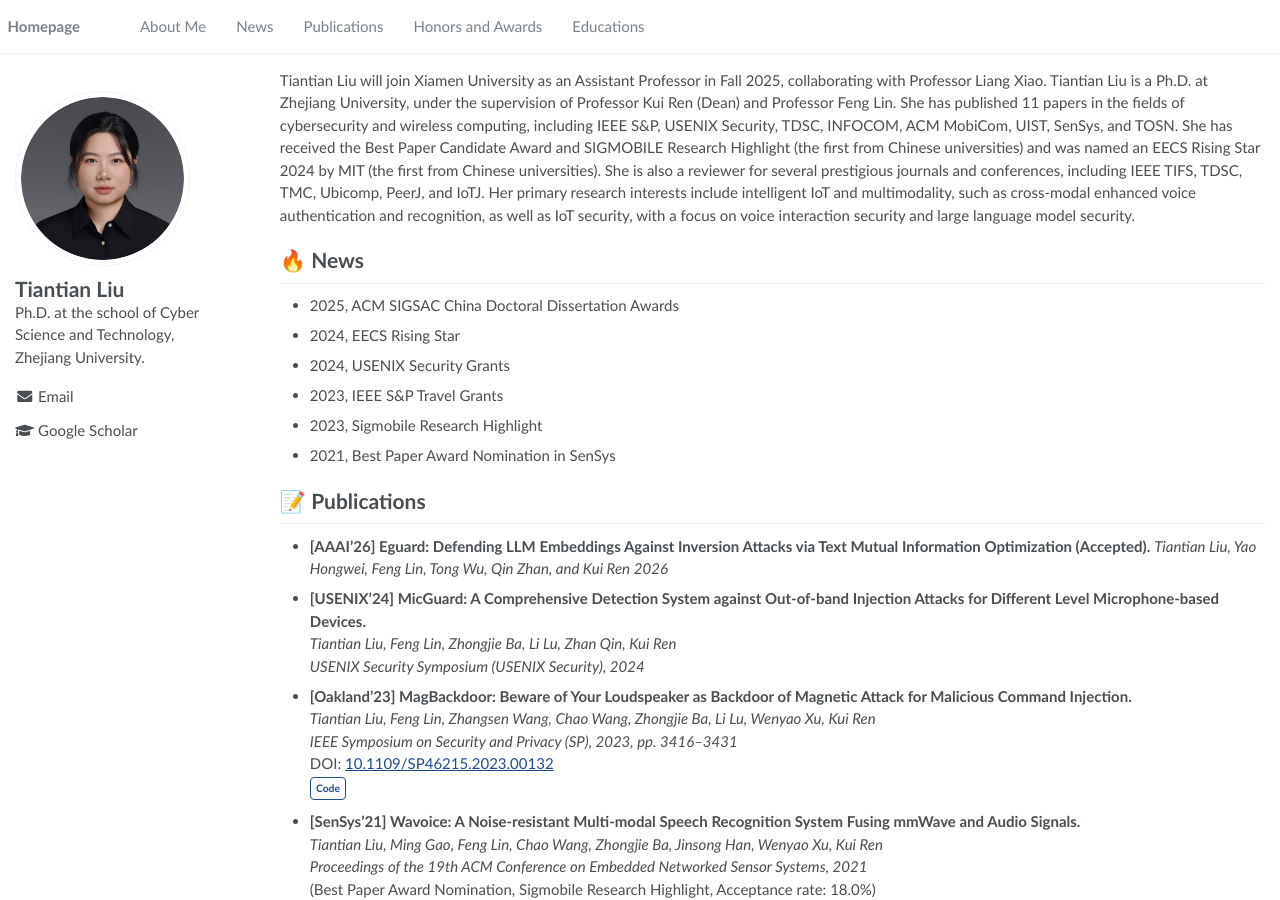
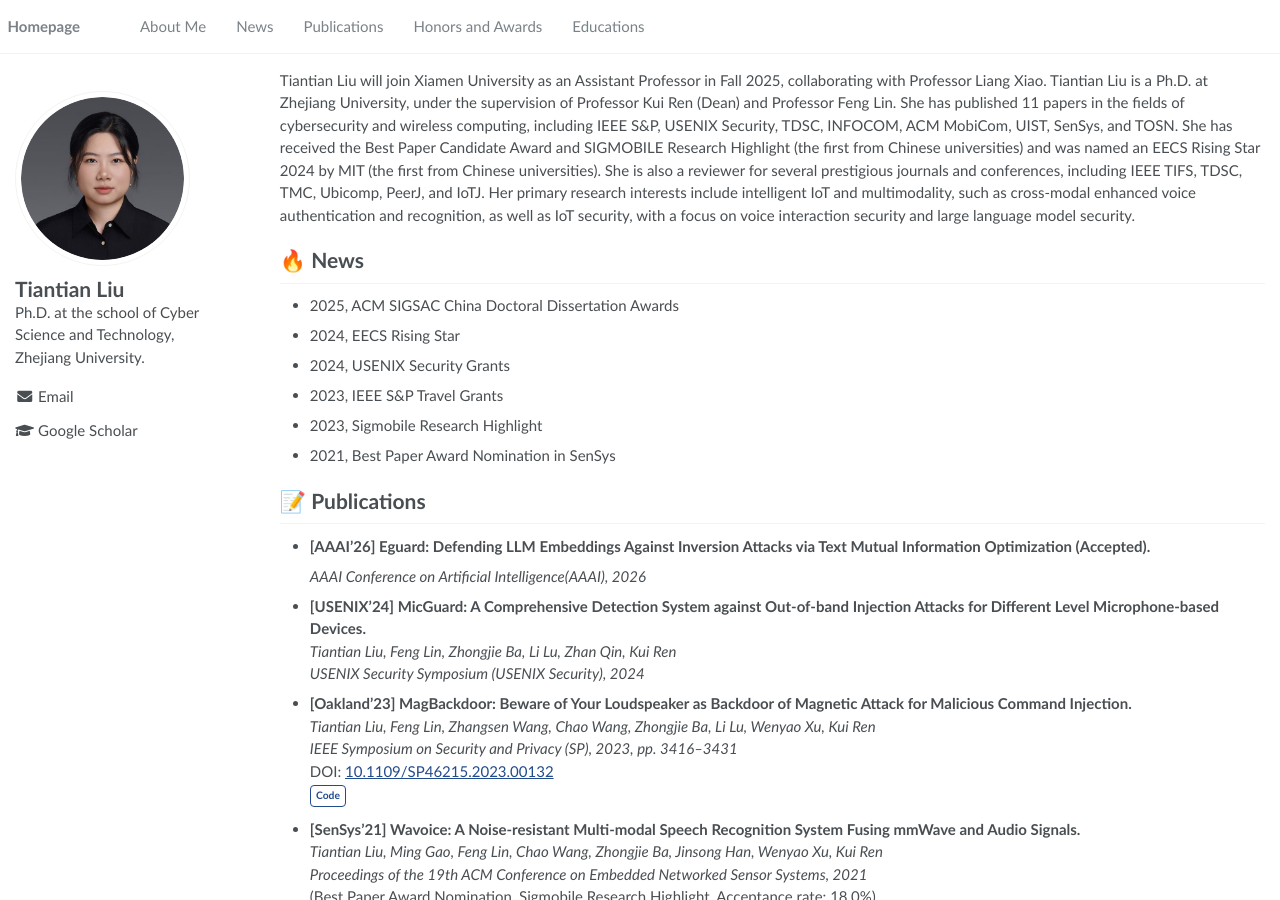
Before and after one commit to TitaniumTTL/TitaniumTTL.github.io, a Jekyll site: the page built from _pages/about.md, in a window 1280 px wide and 900 px high. Built offline with Jekyll 4.4.1, drawn with Linux system fonts in a browser that asks for light colours.

Commit message:
Revise AAAI'26 publication entry format
Updated publication details for AAAI'26.

```diff
--- a/_pages/about.md
+++ b/_pages/about.md
@@ -29,8 +29,8 @@ Tiantian Liu will join Xiamen University as an Assistant Professor in Fall 2025,
 # 📝 Publications
 
 - **[AAAI'26] Eguard: Defending LLM Embeddings Against Inversion Attacks via Text Mutual Information Optimization (Accepted).**
-  *Tiantian Liu, Yao Hongwei,  Feng Lin, Tong Wu, Qin Zhan, and Kui Ren*
-  _2026_
+
+  _AAAI Conference on Artificial Intelligence(AAAI), 2026_
 
 - **[USENIX'24] MicGuard: A Comprehensive Detection System against Out-of-band Injection Attacks for Different Level Microphone-based Devices.**
   *Tiantian Liu, Feng Lin, Zhongjie Ba, Li Lu, Zhan Qin, Kui Ren*
```
